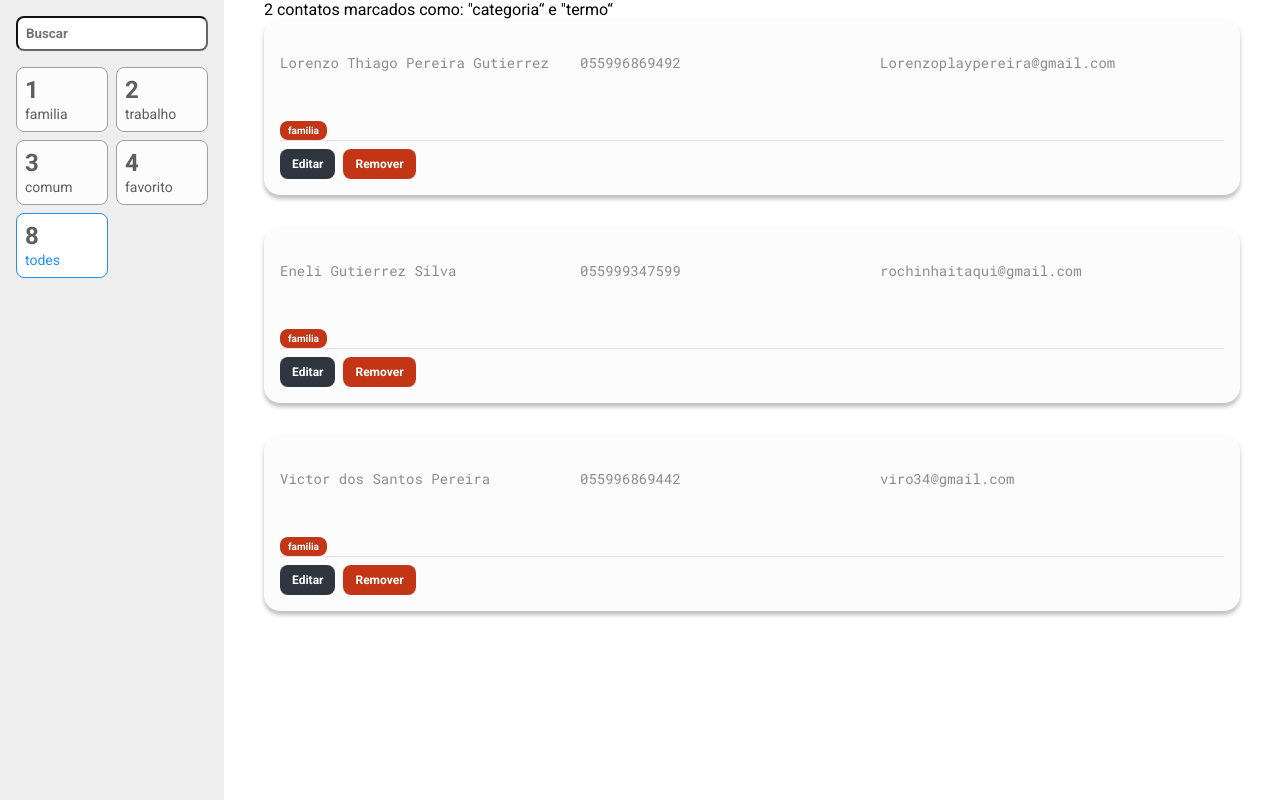
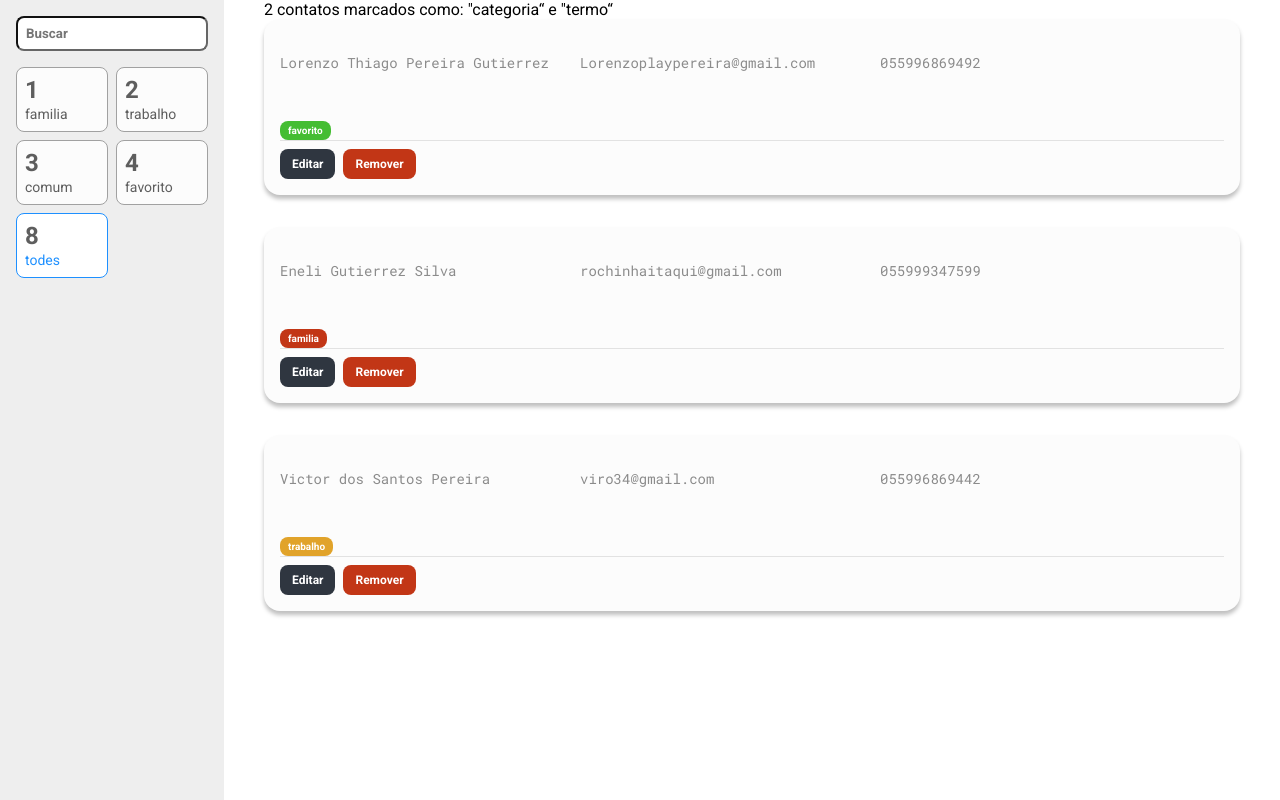
Before and after one commit to LorenzoGTRRZ/Lista-de-contatos, a React (Create React App) app: page / in a window 1280 px wide. Built offline with nearby package versions, Linux system fonts and the light colour scheme.

Commit message:
adicionando funcionalidade de editar contatos

```diff
--- a/src/components/Tarefa/index.tsx
+++ b/src/components/Tarefa/index.tsx
@@ -1,29 +1,85 @@
-import { useState } from 'react'
-import * as S from './styles'
+import { useEffect, useState } from 'react'
 import { useDispatch } from 'react-redux'
 
+import * as S from './styles'
+
 import * as enums from '../../utils/enums/Contato'
-import { remover } from '../../store/reducers/contatos'
+
+import { remover, editar } from '../../store/reducers/contatos'
 import ContatoClass from '../../models/Contatos'
 
 type Props = ContatoClass
-const Contato = ({ nome, categoria, email, numero, id }: Props) => {
+const Contato = ({
+  nome: nomeOriginal,
+  categoria,
+  email: emailOriginal,
+  numero: numeroOriginal,
+  id
+}: Props) => {
   const dispatch = useDispatch()
   const [estaEditando, setEstaEditando] = useState(false)
+  const [nome, setNome] = useState('')
+  const [email, setEmail] = useState('')
+  const [numero, setNumero] = useState('')
+
+  useEffect(() => {
+    if (
+      nomeOriginal.length > 0 &&
+      emailOriginal.length > 0 &&
+      numeroOriginal.length > 0
+    ) {
+      setNome(nomeOriginal)
+      setEmail(emailOriginal)
+      setNumero(numeroOriginal)
+    }
+  }, [nomeOriginal, emailOriginal, numeroOriginal])
+
+  function cancelarEdicao() {
+    setEstaEditando(false)
+    setNome(nomeOriginal)
+    setEmail(emailOriginal)
+    setNumero(numeroOriginal)
+  }
 
   return (
     <S.Card>
-      <S.Nome value={nome} />
-      <S.Email value={email} />
-      <S.Numero value={numero} />
+      <S.Nome
+        disabled={!estaEditando}
+        value={nome}
+        onChange={(evento) => setNome(evento.target.value)}
+      />
+      <S.Email
+        disabled={!estaEditando}
+        value={email}
+        onChange={(evento) => setEmail(evento.target.value)}
+      />
+      <S.Numero
+        value={numero}
+        onChange={(evento) => setNumero(evento.target.value)}
+      />
       <S.Tag parametro="categoria" categoria={categoria}>
         {categoria}
       </S.Tag>
       <S.BarraAcoes>
         {estaEditando ? (
           <>
-            <S.BotaoSalvar>Salvar</S.BotaoSalvar>
-            <S.BotaoCancelarRemover onClick={() => setEstaEditando(false)}>
+            <S.BotaoSalvar
+              onClick={() => {
+                dispatch(
+                  editar({
+                    nome,
+                    email,
+                    numero,
+                    categoria,
+                    id: id
+                  })
+                )
+                setEstaEditando(false)
+              }}
+            >
+              Salvar
+            </S.BotaoSalvar>
+            <S.BotaoCancelarRemover onClick={cancelarEdicao}>
               Cancelar
             </S.BotaoCancelarRemover>
           </>
--- a/src/containers/ListaDeContatos/index.tsx
+++ b/src/containers/ListaDeContatos/index.tsx
@@ -2,12 +2,11 @@ import { useSelector } from 'react-redux'
 
 import Contato from '../../components/Tarefa'
 import { Container } from './styled'
-import * as enums from '../../utils/enums/Contato'
 
 import { RootReducer } from '../../store'
 
 const ListaDeContatos = () => {
-  const { contatos } = useSelector((state: RootReducer) => state)
+  const { itens } = useSelector((state: RootReducer) => state.contatos)
 
   return (
     <Container>
@@ -15,7 +14,7 @@ const ListaDeContatos = () => {
         2 contatos marcados como: &quot;categoria&ldquo; e &quot;termo&ldquo;
       </p>
       <ul>
-        {contatos.map((t) => (
+        {itens.map((t) => (
           <li key={t.nome}>
             <Contato
               id={t.id}
--- a/src/store/reducers/contatos.ts
+++ b/src/store/reducers/contatos.ts
@@ -2,45 +2,63 @@ import { createSlice, PayloadAction } from '@reduxjs/toolkit'
 import Contato from '../../models/Contatos'
 import * as enums from '../../utils/enums/Contato'
 
+type ContatosState = {
+  itens: Contato[]
+}
+const initialState: ContatosState = {
+  itens: [
+    {
+      id: 1,
+      nome: 'Lorenzo Thiago Pereira Gutierrez',
+      categoria: enums.Categoria.FAVORITO,
+      email: 'Lorenzoplaypereira@gmail.com',
+      numero: '055996869492'
+    },
+    {
+      id: 2,
+      nome: 'Eneli Gutierrez Silva',
+      categoria: enums.Categoria.FAMILIA,
+      email: 'rochinhaitaqui@gmail.com',
+      numero: '055999347599'
+    },
+    {
+      id: 3,
+      nome: 'Victor dos Santos Pereira',
+      categoria: enums.Categoria.TRABALHO,
+      email: 'viro34@gmail.com',
+      numero: '055996869442'
+    },
+    {
+      id: 4,
+      nome: 'Andrews Mario Toledo',
+      categoria: enums.Categoria.COMUM,
+      email: 'AndrewsMario@gmail.com',
+      numero: '055996339492'
+    }
+  ]
+}
+
 const contatosSlice = createSlice({
   name: 'Contatos',
-  initialState: [
-    new Contato(
-      'Lorenzo Thiago Pereira Gutierrez',
-      enums.Categoria.FAMILIA,
-      'Lorenzoplaypereira@gmail.com',
-      '055996869492',
-      1
-    ),
-    new Contato(
-      'Eneli Gutierrez Silva',
-      enums.Categoria.FAMILIA,
-      'rochinhaitaqui@gmail.com',
-      '055999347599',
-      2
-    ),
-    new Contato(
-      'Victor dos Santos Pereira',
-      enums.Categoria.FAMILIA,
-      'viro34@gmail.com',
-      '055996869442',
-      3
-    ),
-    new Contato(
-      'Andrews Mario Toledo',
-      enums.Categoria.FAMILIA,
-      'AndrewsMario@gmail.com',
-      '055996339492',
-      4
-    )
-  ],
+  initialState,
   reducers: {
     remover: (state, action: PayloadAction<number>) => {
-      state = state.filter((contato) => contato.id !== action.payload)
+      state.itens = state.itens.filter(
+        (contato) => contato.id !== action.payload
+      )
+    },
+    editar: (state, action: PayloadAction<Contato>) => {
+      const indexDoContato = state.itens.findIndex(
+        (t) => t.id === action.payload.id
+      )
+      if (indexDoContato >= 0) {
+        state.itens[indexDoContato] = action.payload
+      }
+      /* contatoParaEditar = action.payload */
     }
   }
 })
 
-export const { remover } = contatosSlice.actions
+export const { remover, editar } = contatosSlice.actions
 
 export default contatosSlice.reducer
--- /dev/null
+++ b/src/store/reducers/filtro.ts
@@ -0,0 +1 @@
+type FiltroState = {}
```
